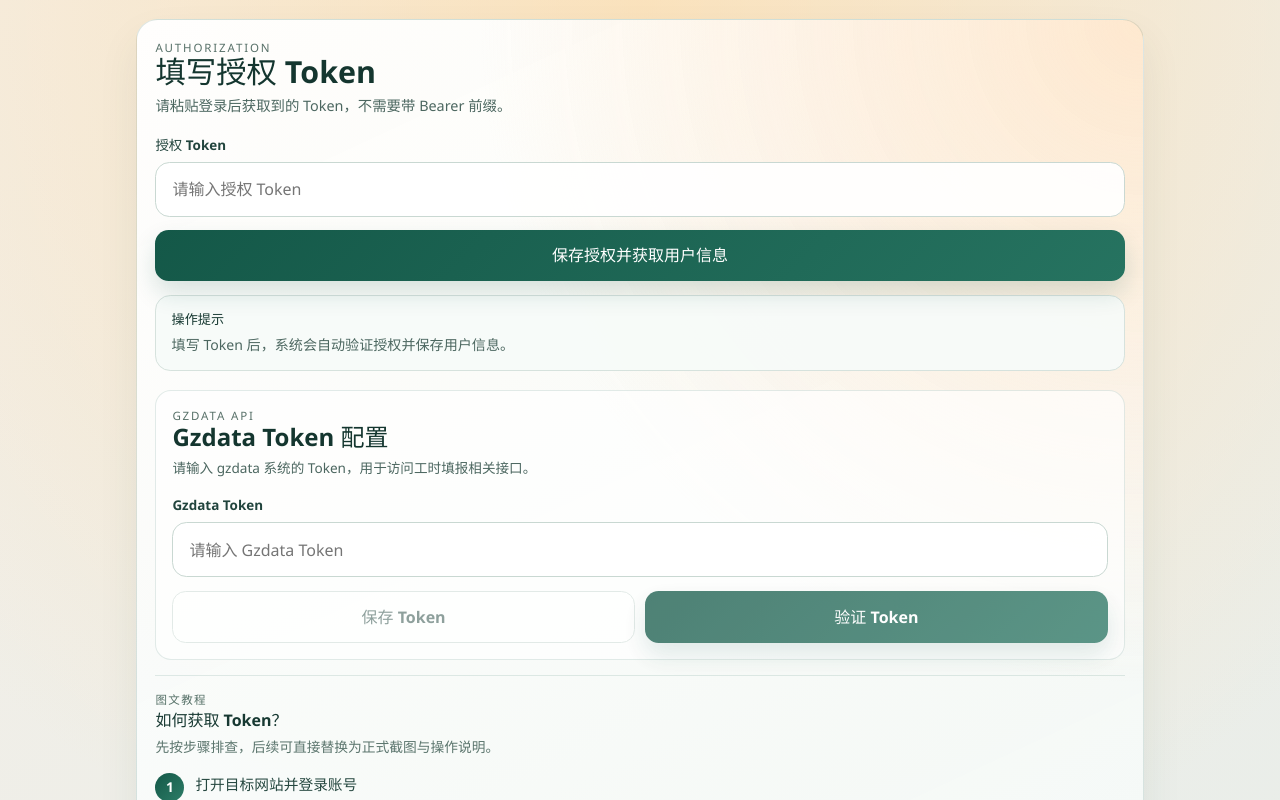
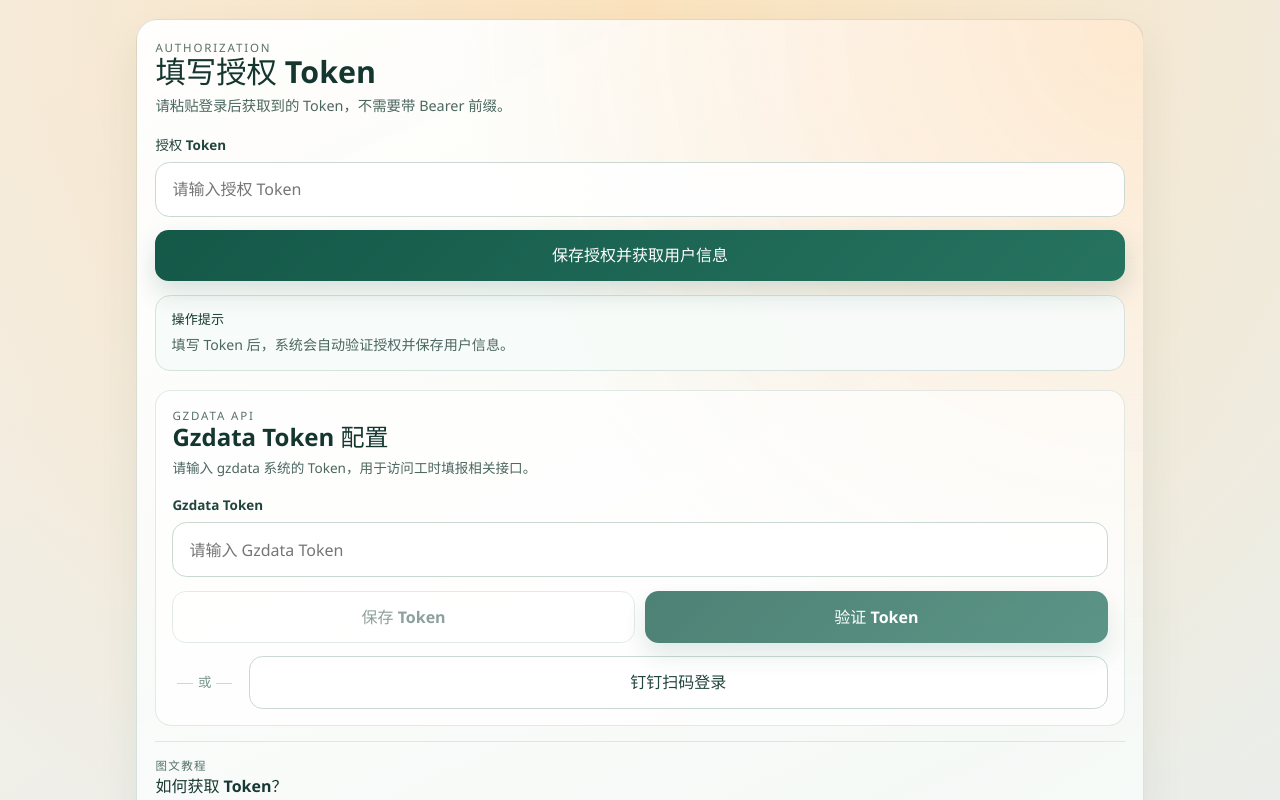
Before and after one commit to sekaiai/fuck-worktime, a Vue app in the folder web/: page / in a window 1280 px wide. Shown: the top 800 px of the page. Built offline with nearby package versions, Linux system fonts and the light colour scheme; no server answers.

Commit message:
feat(components): add dingtalk QR login button
Changelog: CHANGELOG_2026-04-09_添加钉钉扫码登录按钮.md

```diff
--- a/web/src/components/home/HomeAuthTokenCard.vue
+++ b/web/src/components/home/HomeAuthTokenCard.vue
@@ -1,6 +1,7 @@
 <script setup lang="ts">
 import type { AuthorizedUserProfile } from '../../api/user';
 import { onMounted, ref } from 'vue';
+import { useRouter } from 'vue-router';
 
 import { getGzdataToken, getProjects, setGzdataToken } from '../../api/timesheet';
 
@@ -22,6 +23,7 @@
 
 const props = defineProps<Props>();
 const emit = defineEmits<Emits>();
+const router = useRouter();
 
 const gzdataTokenInput = ref<string>('');
 const gzdataTokenStatus = ref<'idle' | 'saved' | 'verifying' | 'valid' | 'invalid'>('idle');
@@ -89,6 +91,10 @@
   }
 
   emit('submit');
+};
+
+const navigateToDingtalkLogin = () => {
+  router.push('/dingtalk-login');
 };
 
 const statusClassMap = {
@@ -200,6 +206,13 @@
           @click="verifyGzdataToken"
         >
           {{ gzdataTokenStatus === 'verifying' ? '验证中...' : '验证 Token' }}
+        </button>
+      </div>
+
+      <div class="gzdata-alt-login">
+        <span class="gzdata-alt-divider">或</span>
+        <button class="dingtalk-login-button" @click="navigateToDingtalkLogin">
+          钉钉扫码登录
         </button>
       </div>
 
@@ -574,6 +587,49 @@
   line-height: 1.6;
 }
 
+.gzdata-alt-login {
+  margin-top: 0.85rem;
+  display: flex;
+  align-items: center;
+  gap: 0.75rem;
+}
+
+.gzdata-alt-divider {
+  color: #7a9990;
+  font-size: 0.84rem;
+  flex-shrink: 0;
+}
+
+.gzdata-alt-divider::before,
+.gzdata-alt-divider::after {
+  content: '';
+  display: inline-block;
+  width: 1rem;
+  height: 1px;
+  background: #c9d8d2;
+  vertical-align: middle;
+  margin: 0 0.3rem;
+}
+
+.dingtalk-login-button {
+  flex: 1;
+  border-radius: 0.85rem;
+  padding: 0.82rem 1rem;
+  border: 1px solid #c9d8d2;
+  background: rgba(255, 255, 255, 0.92);
+  color: #21443d;
+  font-weight: 700;
+  transition:
+    transform 0.2s ease,
+    box-shadow 0.2s ease,
+    background 0.2s ease;
+}
+
+.dingtalk-login-button:hover {
+  transform: translateY(-1px);
+  background: rgba(247, 251, 249, 0.95);
+}
+
 @media (min-width: 900px) {
   .token-card {
     padding: 1.15rem;
```
